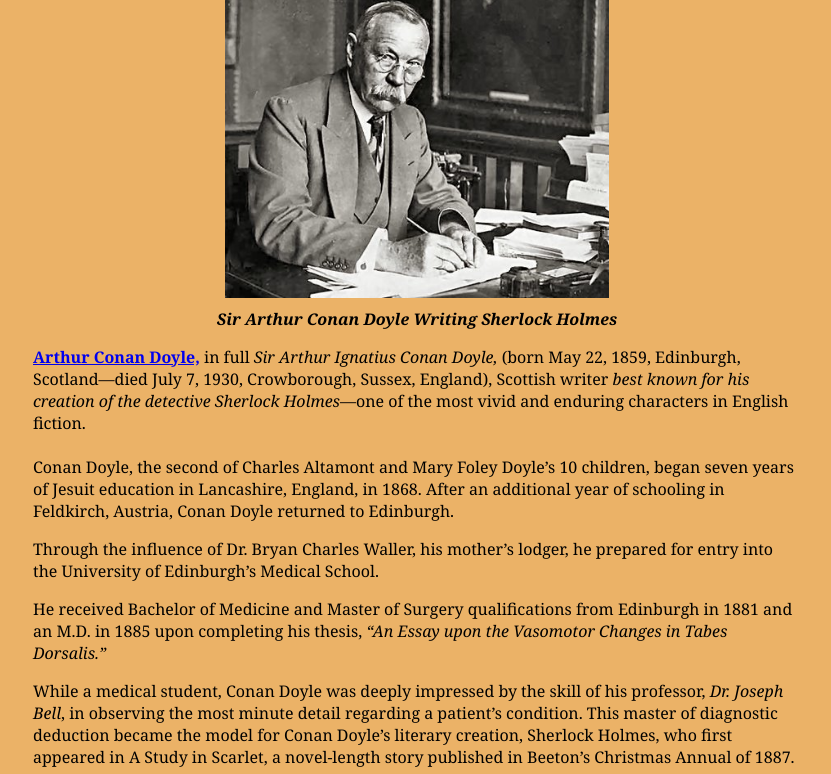
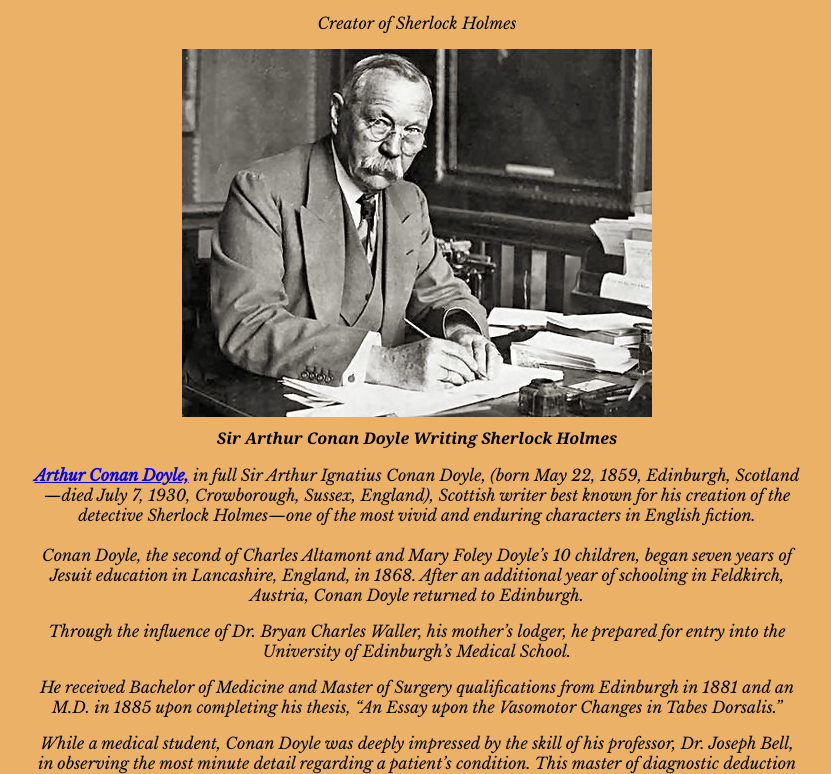
Before and after one commit to 707-606/tribute-page, a plain HTML site: page index.html in a window 1280 px wide. Shown: the part 63-837 px from the top of the page, without its empty margins (223-1054 px from the left). Drawn offline with nearby package versions, Linux system fonts and the light colour scheme.

Commit message:
updated index.html and Conan-Doyle.css
made changes to some text and elements, and css

```diff
--- a/css/Conan-Doyle.css
+++ b/css/Conan-Doyle.css
@@ -3,6 +3,11 @@ body{
     margin: 0 20%;
     color: black;
     font-family: Georgia, 'Times New Roman', Times, serif;
+}
+
+main p{
+    text-align: center;
+    font-family: 'Libre Baskerville';
 }
 
 h1{
@@ -22,7 +27,7 @@ h2{
     display: block;
     margin-left: auto;
     margin-right: auto;
-    width: 50%;
+    max-width: 100%;
     height: auto;
 }
 
--- a/index.html
+++ b/index.html
@@ -16,9 +16,10 @@
 
         <main id="main">
         <h1 id="Title">Sir Arthur Conan Doyle</h1>
+        <p>Creator of Sherlock Holmes</p>
 
         <div id="img-div">
-            <img src="img/conan-doyle.jpg" alt="Sir Arthur Conan Doyle" id="image">
+            <img src="img/conan-doyle.jpg" id="image" alt="Sir Arthur Conan Doyle" >
             <figcaption id="img-caption"><em><strong>Sir Arthur Conan Doyle Writing Sherlock Holmes</strong></em></figcaption>
         </div>
 
@@ -26,14 +27,14 @@
 
         <div id="tribute-info">
             <a id="tribute-link" target="_blank" href="https://www.britannica.com/biography/Arthur-Conan-Doyle">
-            <p><strong>Arthur Conan Doyle,</strong></a> in full <i>Sir Arthur Ignatius Conan Doyle,</i> (born May 22, 1859, Edinburgh, Scotland—died July 7, 1930, Crowborough, Sussex, England), Scottish writer <em>best known for his creation of the detective Sherlock Holmes</em>—one of the most vivid and enduring characters in English fiction.<br>
+                <p><strong>Arthur Conan Doyle,</strong></a> in full <i>Sir Arthur Ignatius Conan Doyle,</i> (born May 22, 1859, Edinburgh, Scotland—died July 7, 1930, Crowborough, Sussex, England), Scottish writer <em>best known for his creation of the detective Sherlock Holmes</em>—one of the most vivid and enduring characters in English fiction.<br>
                <br>Conan Doyle, the second of Charles Altamont and Mary Foley Doyle’s 10 children, began seven years of Jesuit education in Lancashire, England, in 1868. After an additional year of schooling in Feldkirch, Austria, Conan Doyle returned to Edinburgh.
                <p>Through the influence of Dr. Bryan Charles Waller, his mother’s lodger, he prepared for entry into the University of Edinburgh’s Medical School.</p>
-                He received Bachelor of Medicine and Master of Surgery qualifications from Edinburgh in 1881 and an M.D. in 1885 upon completing his thesis, <i>“An Essay upon the Vasomotor Changes in Tabes Dorsalis.”</i></br></p>
+                <p>He received Bachelor of Medicine and Master of Surgery qualifications from Edinburgh in 1881 and an M.D. in 1885 upon completing his thesis, <i>“An Essay upon the Vasomotor Changes in Tabes Dorsalis.”</i></br></p>
 
             <p>While a medical student, Conan Doyle was deeply impressed by the skill of his professor, <i>Dr. Joseph Bell</i>, in observing the most minute detail regarding a patient’s condition. This master of diagnostic deduction became the model for Conan Doyle’s literary creation, Sherlock Holmes, who first appeared in A Study in Scarlet, a novel-length story published in Beeton’s Christmas Annual of 1887.</p>
             <p>Other aspects of Conan Doyle’s medical education and experiences appear in his <em>semiautobiographical novels, The Firm of Girdlestone (1890) and The Stark Munro Letters (1895), and in the collection of medical short stories Round the Red Lamp (1894).</em> Conan Doyle’s creation of the logical, cold, calculating Holmes, the <em>“world’s first and only consulting detective,”</em> sharply contrasted with the paranormal beliefs Conan Doyle addressed in a short novel of this period, <i>The Mystery of Cloomber (1889).</i></p>
-                Conan Doyle’s early interest in both scientifically supportable evidence and certain paranormal phenomena exemplified the complex diametrically opposing beliefs he struggled with throughout his life.</br></p>
+                <p>Conan Doyle’s early interest in both scientifically supportable evidence and certain paranormal phenomena exemplified the complex diametrically opposing beliefs he struggled with throughout his life.</br></p>
 
 
             <h2>List of Sherlock Holmes Series</h2>
```
Also changed, not shown: 2 other files.
